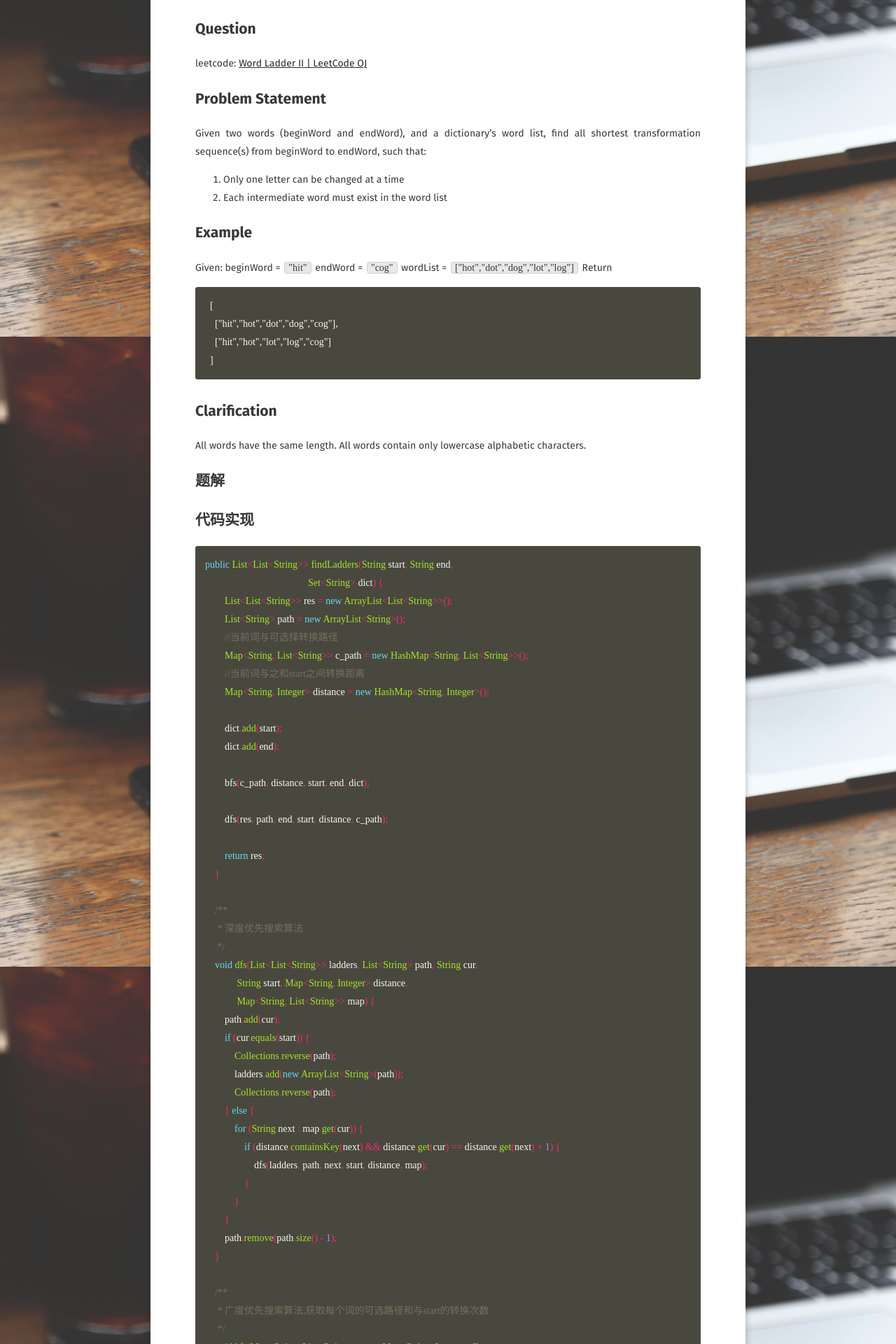
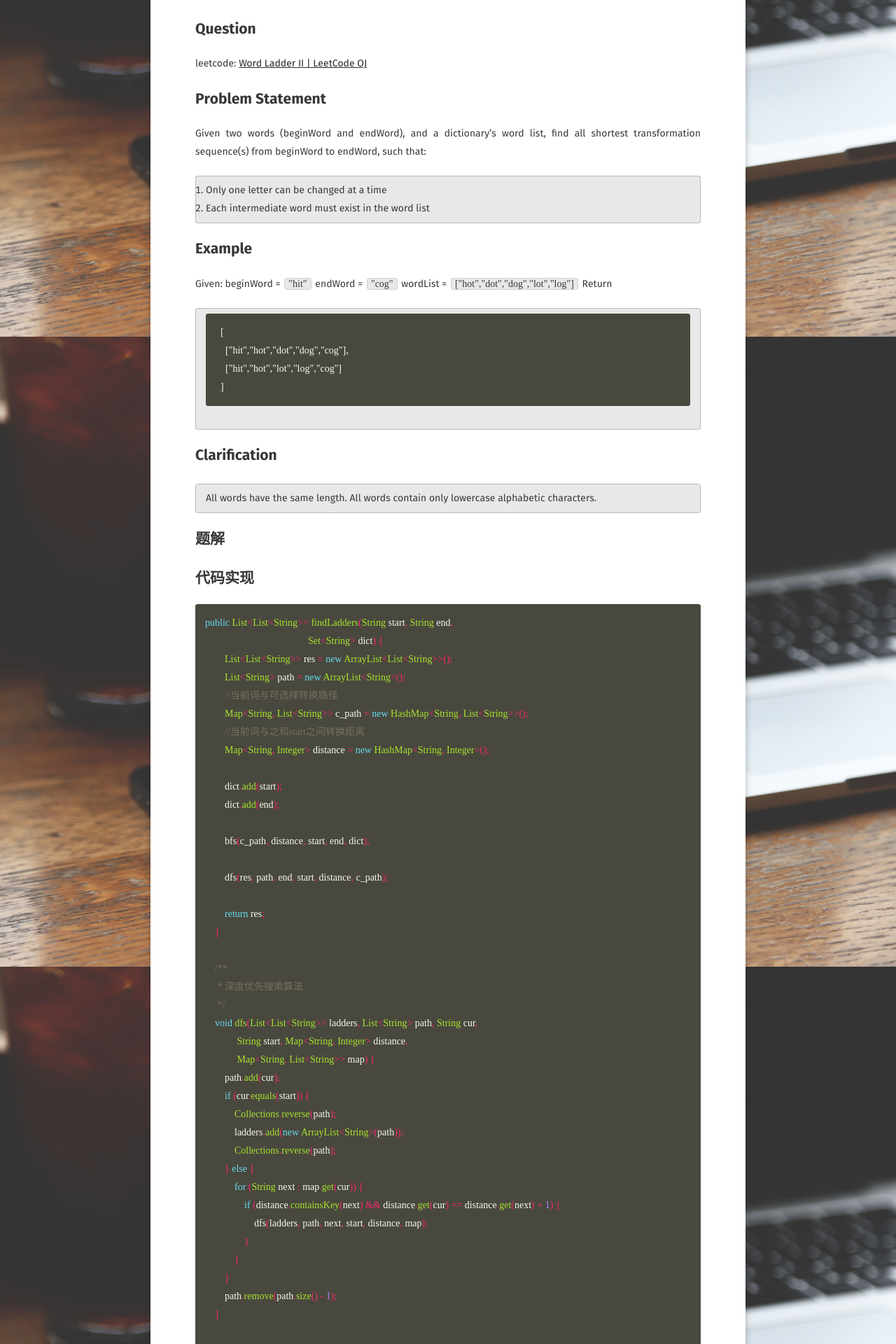
Before and after one commit to ridikuius/ridikuius.github.io, a Jekyll site: the page built from _posts/2016-08-25-leetcode_Word Ladder II.md, in a window 1280 px wide. Shown: the part 419-2339 px from the top of the page at 70% size. Built offline with Jekyll 4.4.1, drawn with Linux system fonts in a browser that asks for light colours; some web fonts are replaced.

Commit message:
Update 2016-08-25-leetcode_Word Ladder II.md

````diff
--- a/_posts/2016-08-25-leetcode_Word Ladder II.md
+++ b/_posts/2016-08-25-leetcode_Word Ladder II.md
@@ -16,6 +16,7 @@ leetcode: [Word Ladder II | LeetCode OJ](https://leetcode.com/problems/word-ladd
 Given two words (beginWord and endWord), and a dictionary's word list, find all shortest transformation sequence(s) from beginWord to endWord, such that:
 1. Only one letter can be changed at a time
 2. Each intermediate word must exist in the word list
+{: .notice}
 
 ## Example
 
@@ -30,11 +31,13 @@ Return
     ["hit","hot","lot","log","cog"]
   ]
 ```
+{: .notice}
 
 ## Clarification
 
 All words have the same length.
 All words contain only lowercase alphabetic characters.
+{: .notice}
 
 ## 题解
 
````
